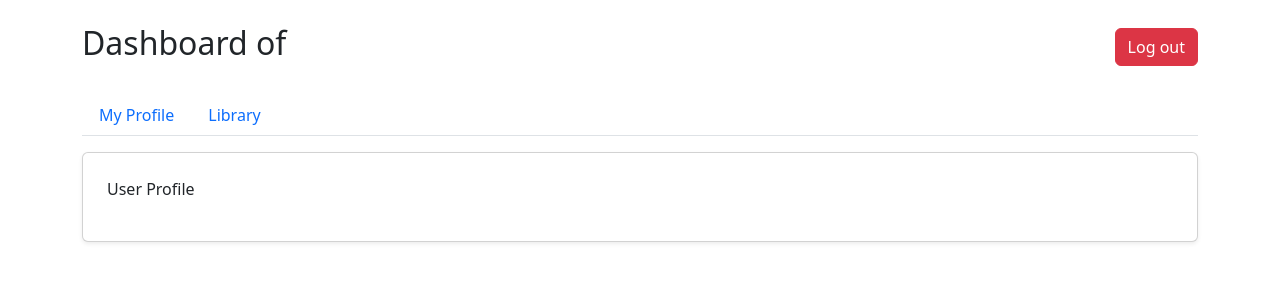
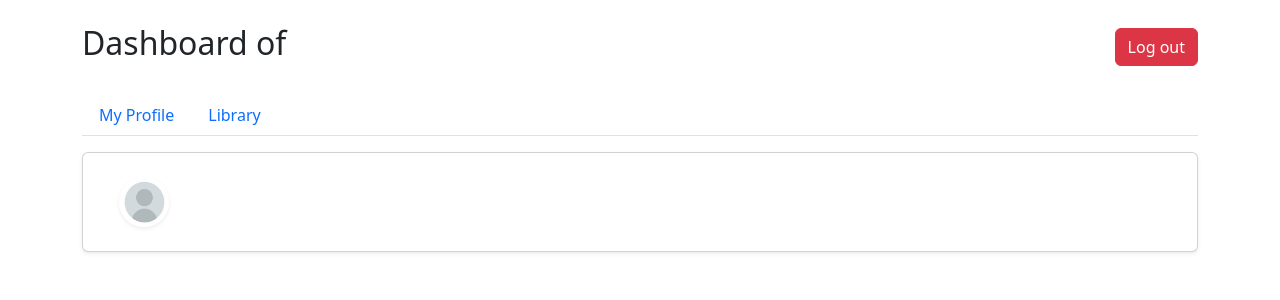
Before and after one commit to anuragsayshelloworld/katha-web, a React (Vite) app: page /Dashboard/UserProfile in a window 1280 px wide. Shown: the top 300 px of the page. Built offline with nearby package versions, Linux system fonts and the light colour scheme.

Commit message:
added upload photo

```diff
--- /dev/null
+++ b/src/pages/PersonalData.jsx
@@ -0,0 +1,88 @@
+import { useEffect, useRef, useState } from 'react';
+import defaultImage from '../images/defaultImage.jpg';
+
+function PersonalData({ userData }) {
+  const inputRef = useRef();
+  const [image, setImage] = useState(defaultImage);
+  const [name, setName] = useState('');
+
+  const handleClick = () => {
+    inputRef.current.click();
+  };
+
+  const handleChange = (e) => {
+    const file = e.target.files[0];
+    if (file) {
+      const reader = new FileReader();
+      reader.onloadend = () => {
+        const base64String = reader.result;
+        setImage(base64String);
+        localStorage.setItem(userData.email, base64String);
+      };
+      reader.readAsDataURL(file);
+    }
+  };
+
+  // Function to truncate and capitalize first letter, then set name
+  function truncateAndCapitalize(input, setName, maxLength = 20) {
+    if (!input) {
+      setName('');
+      return;
+    }
+
+    let truncated = input.slice(0, maxLength);
+
+    // Avoid cutting mid-word by cutting at last space before maxLength
+    const lastSpaceIndex = truncated.lastIndexOf(' ');
+    if (lastSpaceIndex > 0) {
+      truncated = truncated.slice(0, lastSpaceIndex);
+    }
+
+    truncated = truncated.trim();
+    if (truncated.length > 0) {
+      truncated = truncated.charAt(0).toUpperCase() + truncated.slice(1);
+    }
+
+    setName(truncated);
+  }
+
+  // Load image from localStorage on userData.email change
+  useEffect(() => {
+    const savedImage = localStorage.getItem(userData.email);
+    if (savedImage) {
+      setImage(savedImage);
+    } else {
+      setImage(defaultImage);
+    }
+  }, [userData.email]);
+
+  // Update name when userData.name changes
+  useEffect(() => {
+    truncateAndCapitalize(userData.name, setName, 20);
+  }, [userData.name]);
+
+  return (
+    <>
+      <div style={{ display: 'flex', alignItems: 'center', gap: '10px' }}>
+        <img
+          src={image}
+          alt="Your Profile picture"
+          onClick={handleClick}
+          title="Click to upload new picture"
+          className="shadow-sm"
+          style={{ height: '50px', width: '50px', borderRadius: '50%', cursor: 'pointer' }}
+        />
+        <h3 style={{ fontFamily: "'Dancing Script', cursive", marginTop:'20px' }}>{name}</h3>
+      </div>
+      <input
+        type="file"
+        ref={inputRef}
+        onChange={handleChange}
+        accept="image/*"
+        style={{ display: 'none' }}
+      />
+    </>
+  );
+}
+
+export default PersonalData;
--- a/src/pages/UserProfile.jsx
+++ b/src/pages/UserProfile.jsx
@@ -1,3 +1,18 @@
+import {useContext} from 'react';
+import UserContext from '../context/UserContext';
+import PersonalData from './PersonalData';
 export default function UserProfile(){
- return(<p>User Profile</p>);
+    const {userData} = useContext(UserContext);
+
+ return(
+    <>
+    <div className='container'>
+        <div className="row">
+<div className="col-3"><PersonalData userData={userData}/></div>
+<div className="col-2"></div>
+<div className="col-7"></div>
+        </div>
+    </div>
+    </>
+ );
 }
```
Also changed, not shown: src/components/Dashboard.jsx (+2 -6 lines), public/defaultImge.JPG (added), src/images/defaultImage.jpg (added).
